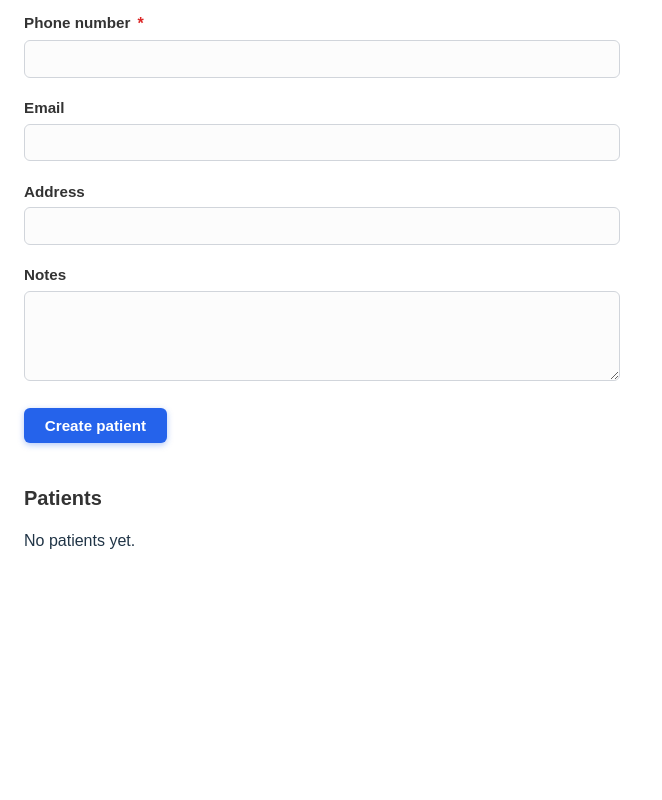
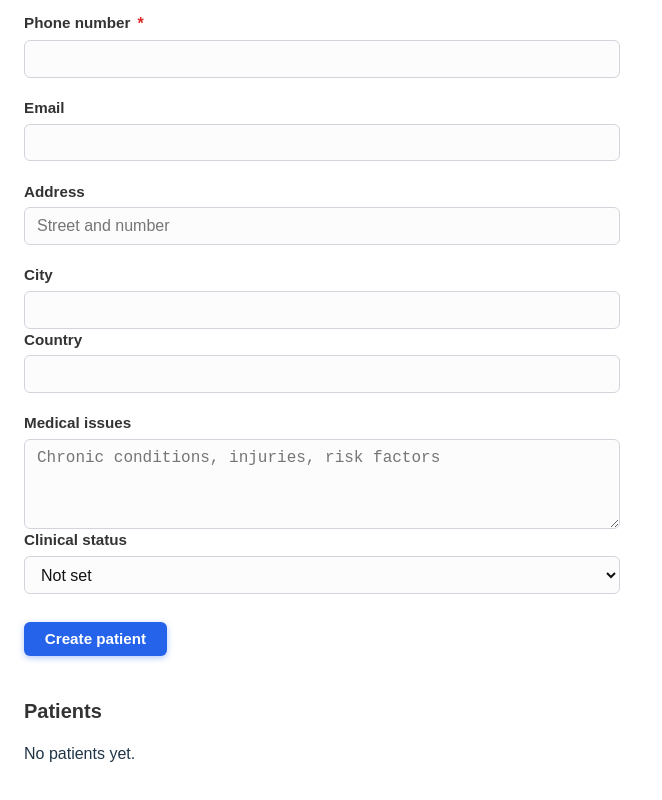
Before and after one commit to tamtam888/MedicalCare, a React (Vite) app: page / in a window 1280 px wide. Shown: the part 732-1532 px from the top of the page, without its empty margins (0-662 px from the left). Before the commit the page ends 1333 px from the top, so only its background shows below. Built offline with nearby package versions, Linux system fonts and the light colour scheme.

Commit message:
Enhance patient management: add address, medical issues, and clinical status fields to forms and lists

```diff
--- a/src/components/PatientForm.jsx
+++ b/src/components/PatientForm.jsx
@@ -11,8 +11,14 @@ const initialFormState = {
   phone: "",
   email: "",
   address: "",
+  city: "",
+  country: "",
+  medicalIssues: "",
+  clinicalStatus: "",
   notes: "",
 };
+
+
 
 function PatientForm({
   onCreatePatient,
@@ -181,7 +187,8 @@ function PatientForm({
         />
       </div>
 
-      <div className="form-field form-full-width">
+      <div className="form-row">
+  <div className="form-field">
     <label htmlFor="address">Address</label>
     <input
       id="address"
@@ -189,19 +196,66 @@ function PatientForm({
       type="text"
       value={formData.address}
       onChange={handleChange}
+      placeholder="Street and number"
+    />
+  </div>
+</div>
+
+
+      <div className="form-row">
+  <div className="form-field">
+    <label htmlFor="city">City</label>
+    <input
+      id="city"
+      name="city"
+      type="text"
+      value={formData.city}
+      onChange={handleChange}
     />
   </div>
 
-      <div className="form-field form-full-width">
-        <label htmlFor="notes">Notes</label>
-        <textarea
-          id="notes"
-          name="notes"
-          rows="3"
-          value={formData.notes}
+  <div className="form-field">
+    <label htmlFor="country">Country</label>
+    <input
+      id="country"
+      name="country"
+      type="text"
+      value={formData.country}
       onChange={handleChange}
     />
   </div>
+</div>
+
+<div className="form-row">
+  <div className="form-field">
+    <label htmlFor="medicalIssues">Medical issues</label>
+    <textarea
+      id="medicalIssues"
+      name="medicalIssues"
+      rows={3}
+      value={formData.medicalIssues}
+      onChange={handleChange}
+      placeholder="Chronic conditions, injuries, risk factors"
+    />
+  </div>
+
+  <div className="form-field">
+    <label htmlFor="clinicalStatus">Clinical status</label>
+    <select
+      id="clinicalStatus"
+      name="clinicalStatus"
+      value={formData.clinicalStatus}
+      onChange={handleChange}
+    >
+      <option value="">Not set</option>
+      <option value="active">Active</option>
+      <option value="in-treatment">In treatment</option>
+      <option value="stable">Stable</option>
+      <option value="discharged">Discharged</option>
+    </select>
+  </div>
+</div>
+
 
       <div className="form-actions">
         {isEditing && (
--- a/src/components/PatientList.css
+++ b/src/components/PatientList.css
@@ -7,12 +7,18 @@
 .patient-list-item {
   display: flex;
   justify-content: space-between;
-  align-items: center;
+  align-items: flex-start;
   padding: 0.6rem 0.9rem;
   border: 1px solid #e5e7eb;
   border-radius: 6px;
   margin-bottom: 0.5rem;
   background-color: #fafafa;
+}
+
+.patient-list-left {
+  display: flex;
+  flex-direction: column;
+  gap: 0.5rem;
 }
 
 .patient-list-main {
@@ -30,6 +36,16 @@
   color: #6b7280;
 }
 
+.patient-list-extra {
+  font-size: 0.85rem;
+  color: #374151;
+  line-height: 1.2;
+}
+
+.patient-list-field {
+  margin: 2px 0;
+}
+
 .patient-list-actions {
   display: flex;
   gap: 0.4rem;
--- a/src/components/PatientList.jsx
+++ b/src/components/PatientList.jsx
@@ -16,11 +16,36 @@ function PatientList({
     <ul className="patient-list">
       {patients.map((patient) => (
         <li key={patient.idNumber} className="patient-list-item">
-          <div className="patient-list-main">
-            <span className="patient-list-name">
-              {patient.firstName} {patient.lastName}
-            </span>
-            <span className="patient-list-id">{patient.idNumber}</span>
+          <div className="patient-list-left">
+            <div className="patient-list-main">
+              <span className="patient-list-name">
+                {patient.firstName} {patient.lastName}
+              </span>
+              <span className="patient-list-id">{patient.idNumber}</span>
+            </div>
+
+            <div className="patient-list-extra">
+              {(patient.address || patient.city || patient.country) && (
+                <p className="patient-list-field">
+                  <strong>Address:</strong>{" "}
+                  {patient.address || ""}
+                  {patient.city ? `, ${patient.city}` : ""}
+                  {patient.country ? `, ${patient.country}` : ""}
+                </p>
+              )}
+
+              {patient.medicalIssues && (
+                <p className="patient-list-field">
+                  <strong>Medical issues:</strong> {patient.medicalIssues}
+                </p>
+              )}
+
+              {patient.clinicalStatus && (
+                <p className="patient-list-field">
+                  <strong>Clinical status:</strong> {patient.clinicalStatus}
+                </p>
+              )}
+            </div>
           </div>
 
           <div className="patient-list-actions">
```
Also changed, not shown: src/components/PatientDetails.jsx (+30 -2 lines). Lines whose indentation alone changed are shown as unchanged.
